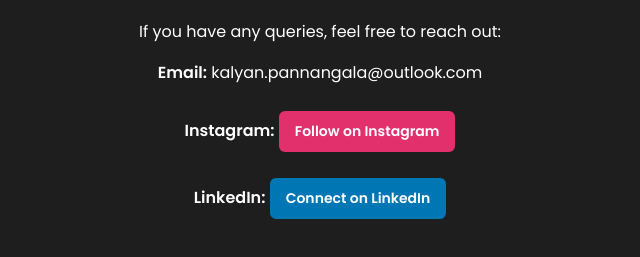
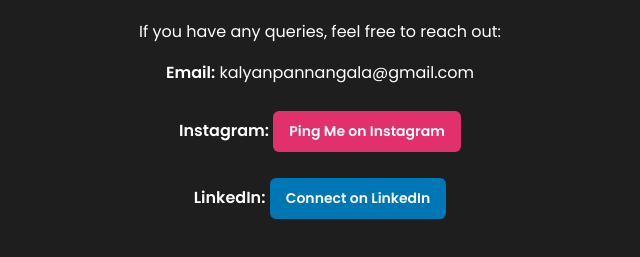
Before and after one commit to kalyanpannangala/MS-Resources-for-Free, a plain HTML site: page index.html in a window 1280 px wide. Both pictures are taken after a click on the link "Contact". Shown: the part 199-456 px from the top of the page, without its empty margins (320-960 px from the left). Drawn offline with Linux system fonts and the light colour scheme.

Commit message:
Email change

```diff
--- a/index.html
+++ b/index.html
@@ -141,8 +141,8 @@
     <div id="contact" class="container contact">
         <h1>Contact Us</h1>
         <p>If you have any queries, feel free to reach out:</p>
-        <p><strong>Email:</strong> kalyan.pannangala@outlook.com</p>
-        <p><strong>Instagram:</strong> <a class="button instagram" href="https://www.instagram.com/kalyanpannangala" target="_blank">Follow on Instagram</a></p>
+        <p><strong>Email:</strong> kalyanpannangala@gmail.com</p>
+        <p><strong>Instagram:</strong> <a class="button instagram" href="https://www.instagram.com/kalyanpannangala" target="_blank">Ping Me on Instagram</a></p>
         <p><strong>LinkedIn:</strong> <a class="button linkedin" href="https://www.linkedin.com/in/kalyanpannangala/" target="_blank">Connect on LinkedIn</a></p>
     </div>
 </body>
```
